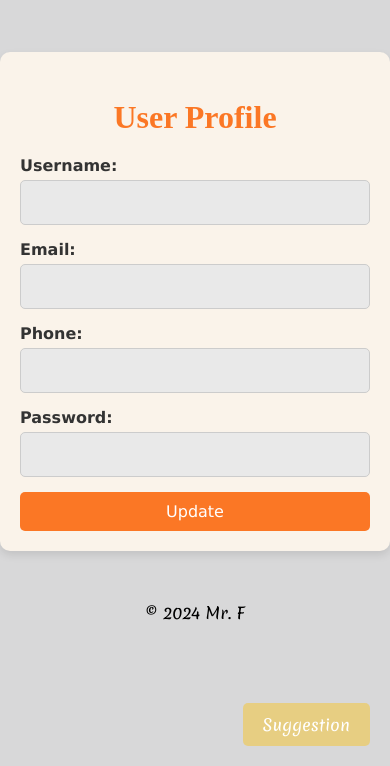
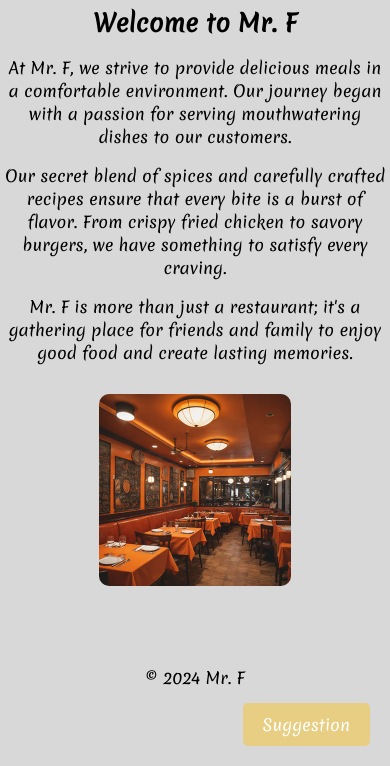
Before and after one commit to MrSolution03/Mr-F-website, a plain HTML site: page about.html in a window 390 px wide. Shown: the part 78-844 px from the top of the page. Drawn offline with Linux system fonts and the light colour scheme.

Commit message:
button size fixed for responsiveness

```diff
--- a/about.html
+++ b/about.html
@@ -9,9 +9,6 @@
     <meta name="viewport" content="width=device-width, initial-scale=1">
     <link rel="stylesheet" href="static/css/style.css">
     <link rel="stylesheet" href="static/fontawesome/css/all.css">
-    <style>
-
-    </style>
 </head>
 
 <body>
@@ -19,9 +16,7 @@
     <div class="header">
         <nav>
             <div class="nav-logo">
-                <a href="index.html">
-                    <img src="static/images/logo.png" alt="logo">
-                </a>
+                <img src="static/images/logo.png" alt="logo">
             </div>
             <div class="menu-btn-responsive">
                 <i class="fa-duotone fa-bars"></i>
@@ -57,33 +52,18 @@
                     F</a>
             </div>
         </div>
-        <div style="padding-top:5rem">
-            <section class="container">
-                <h1>User Profile</h1>
-                <div class="profile-info">
-                    <div>
-                        <label for="username">Username:</label>
-                        <input type="text" id="username" readonly>
-                    </div>
-                    <div>
-                        <label for="email">Email:</label>
-                        <input type="email" id="email" readonly>
-                    </div>
-                    <div>
-                        <label for="phone">Phone:</label>
-                        <input type="tel" id="phone" readonly>
-                    </div>
-                    <div>
-                        <label for="password">Password:</label>
-                        <input type="password" id="password" readonly>
-                    </div>
-                    <button id="updateBtn">Update</button>
-                </div>
-            </section>
-        </div>
-
-
-
+        <section class="about-section">
+            <div class="about-content">
+                <h1>Welcome to Mr. F</h1>
+                <p>At Mr. F, we strive to provide delicious meals in a comfortable environment. Our journey began with a
+                    passion for serving mouthwatering dishes to our customers.</p>
+                <p>Our secret blend of spices and carefully crafted recipes ensure that every bite is a burst of flavor.
+                    From crispy fried chicken to savory burgers, we have something to satisfy every craving.</p>
+                <p>Mr. F is more than just a restaurant; it's a gathering place for friends and family to enjoy good food
+                    and create lasting memories.</p>
+            </div>
+            <img src="static/images/mrF.jpeg" alt="Mr. F Restaurant" class="about-image">
+        </section>
 
     <div id="basketModal" class="modal">
         <div class="modal-content">
@@ -273,6 +253,7 @@
         });
 
 
+
     </script>
 </body>
 
--- a/static/css/style.css
+++ b/static/css/style.css
@@ -998,7 +998,19 @@ form{
     width: 60px;
     /* Adjusted width for smaller screens */
   }
+button{
+  padding: 10px 20px !important;
+}
 
+.about-section {
+  padding: 4rem 0.2rem !important;
+}
+
+.modal-content, .modal, .basketModal{
+  width: 100%;
+  padding-left: 5px;
+  padding-right: 5px;
+}
   .search-container i {
     padding: 5px 10px;
   }
```
Also changed, not shown: index.html (+1 -1 lines).
